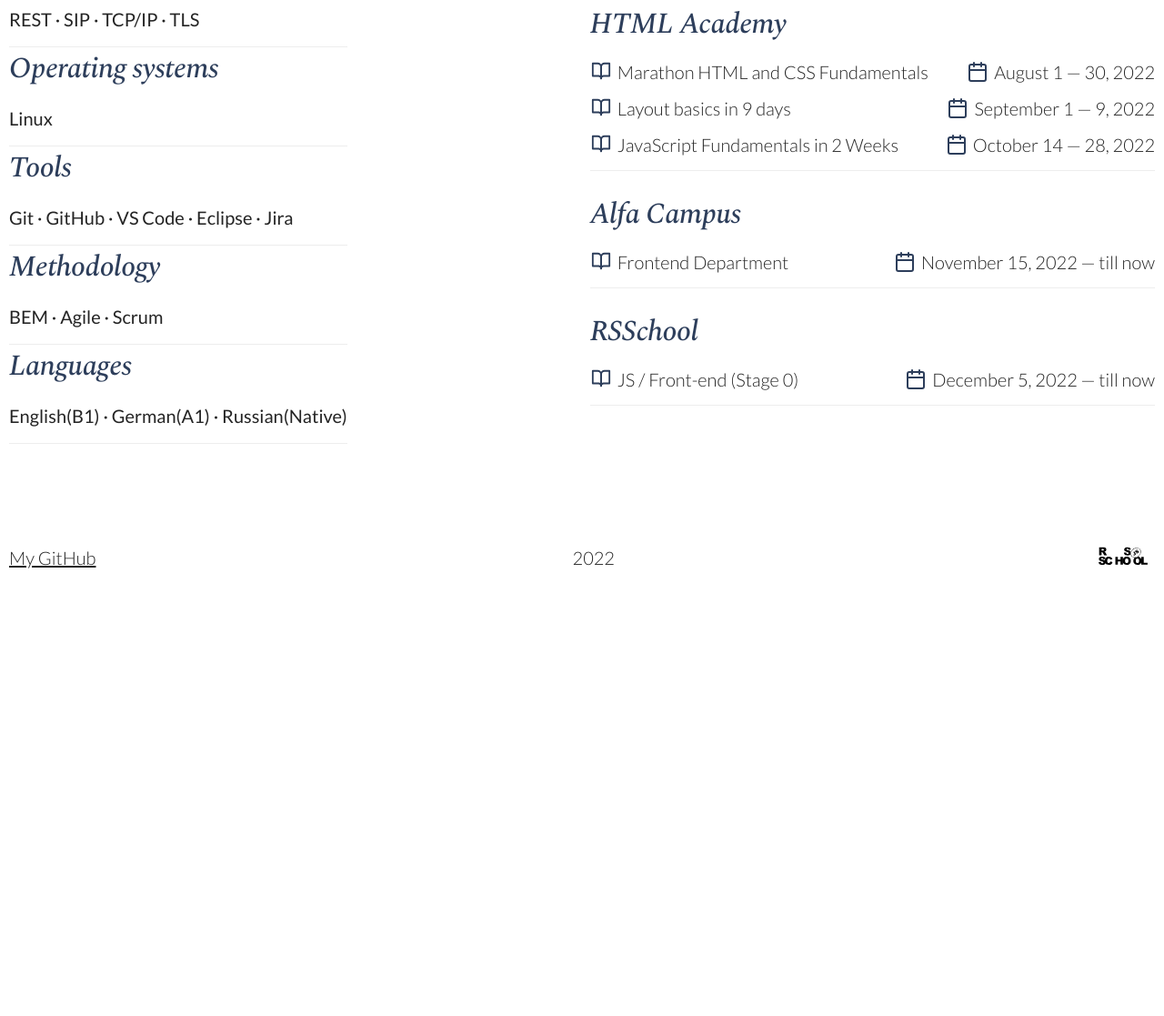
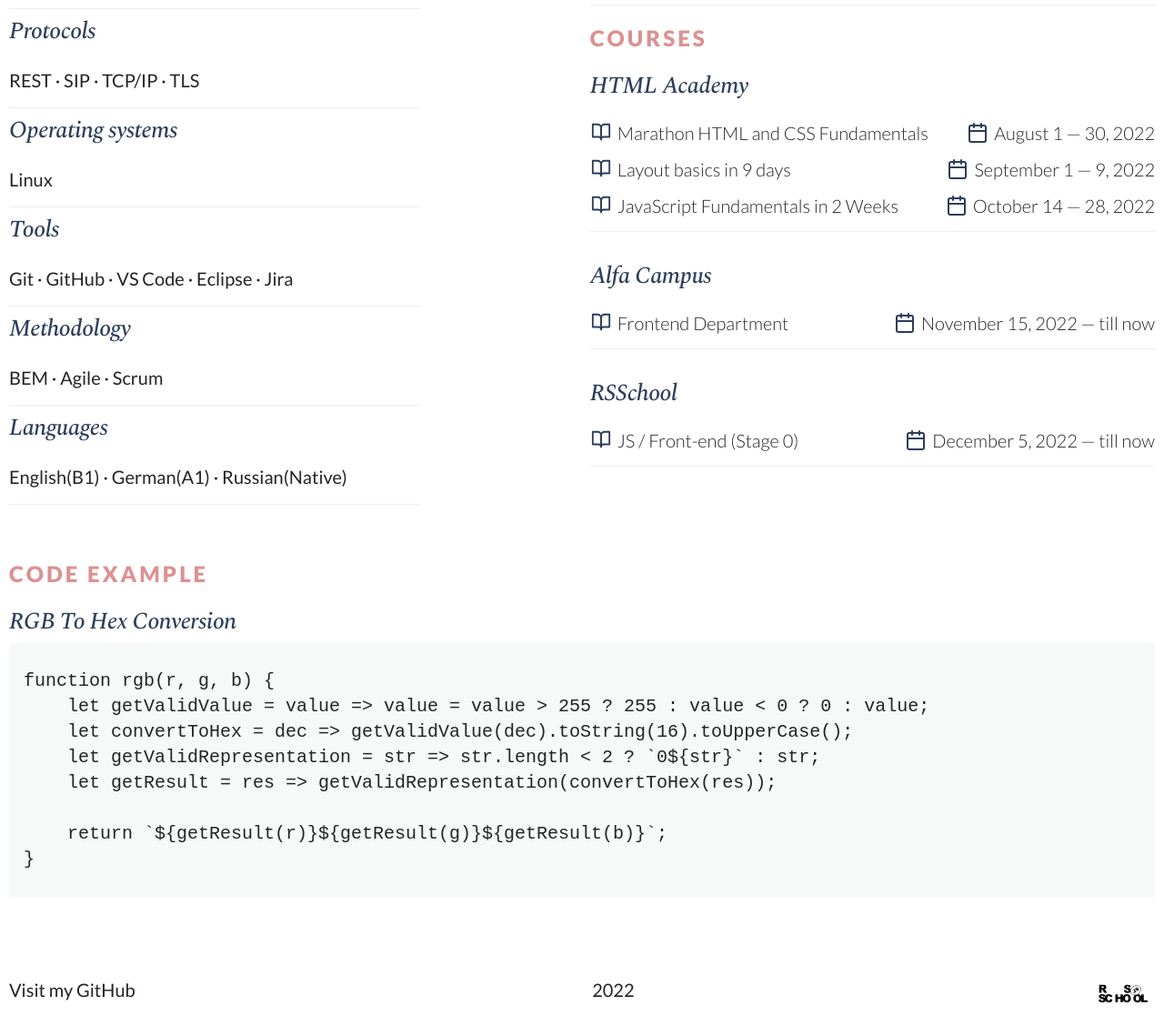
Before and after one commit to mrumyan/rsschool-cv, a plain HTML site: page index.html in a window 1280 px wide. Shown: the part 1510-2627 px from the top of the page at 91% size. Before the commit the page ends 2152 px from the top, so only its background shows below. Drawn offline with Linux system fonts and the light colour scheme.

Commit message:
feat: add Code Example section

```diff
--- a/index.html
+++ b/index.html
@@ -89,7 +89,8 @@
                     would gives me both visual results of my work and many opportunities of my growth. Frontend
                     development is a suitable choice for me.</p>
                 <p class="summary_about-me">From that moment on, I’ve started immersing in frontend development. I’ve
-                    started learning HTML and CSS through HTML Academy, FreeCodeCamp and RSSchool. I’d like to learn
+                    started learning HTML and CSS through HTML Academy, FreeCodeCamp and RSSchool. Also in November 2022
+                    I got into the Frontend Department in Alfa Campus where I've learning till now. I’d like to learn
                     JavaScript and React at a good level, create some interesting projects, finally become a frontend
                     developer and grow further in this field.</p>
             </section>
@@ -118,7 +119,7 @@
                     <div class="skills__list">
                         <div class="skills__item">
                             <h4 class="skills__title">Programming Languages</h4>
-                            <p class="skills__description body-font">HTML5 · CSS3 · JavaSctipt · Java</p>
+                            <p class="skills__description body-font">JavaSctipt · TypeScript · React · HTML5 · CSS3 · Java</p>
                         </div>
                         <div class="skills__item">
                             <h4 class="skills__title">Protocols</h4>
@@ -177,16 +178,20 @@
                         <div class="courses__list">
                             <h4 class="courses__subtitle">Alfa Campus</h4>
                             <div class="courses__item">
-                                <p class="courses__course-name courses__course-name-icon body-light-font">Frontend Department</p>
-                                <p class="courses__period courses__period-icon body-light-font">November 15, 2022 — till now</p>
+                                <p class="courses__course-name courses__course-name-icon body-light-font">Frontend
+                                    Department</p>
+                                <p class="courses__period courses__period-icon body-light-font">November 15, 2022 — till
+                                    now</p>
                             </div>
                         </div>
                         <div class="courses__list">
                             <h4 class="courses__subtitle">RSSchool</h4>
                             <div class="courses__item">
-                                <p class="courses__course-name courses__course-name-icon body-light-font">JS / Front-end (Stage 0)
+                                <p class="courses__course-name courses__course-name-icon body-light-font">JS / Front-end
+                                    (Stage 0)
                                 </p>
-                                <p class="courses__period courses__period-icon body-light-font">December 5, 2022 — till now</p>
+                                <p class="courses__period courses__period-icon body-light-font">December 5, 2022 — till
+                                    now</p>
                             </div>
                         </div>
                     </section>
@@ -194,17 +199,36 @@
             </div>
 
             <section class="projects" id="projects"></section>
-            <section class="code" id="code"></section>
+            <section class="code" id="code">
+                <h3 class="code__title">Code example</h3>
+                <div class="code_content">
+                    <h4 class="code__subtitle">RGB To Hex Conversion</h4>
+                    <pre class="content_solution"><code class="content_solution-code">
+function rgb(r, g, b) {
+    let getValidValue = value => value = value > 255 ? 255 : value < 0 ? 0 : value;
+    let convertToHex = dec => getValidValue(dec).toString(16).toUpperCase();
+    let getValidRepresentation = str => str.length < 2 ? `0${str}` : str;
+    let getResult = res => getValidRepresentation(convertToHex(res));
+
+    return `${getResult(r)}${getResult(g)}${getResult(b)}`;
+}
+                    </code></pre>
+                </div>
+                <pre></pre>
+            </section>
         </div>
     </main>
 
     <footer>
         <div class="wrapper">
             <ul class="footer-info">
-                <li class="footer-info_github"><a class="body-light-font" href="https://github.com/mrumyan" target="_blank">My GitHub</a></li>
-                <li class="footer-info_year body-light-font" >2022</li>
-                <li class="footer-info_school">
-                    <a class="body-light-font" href="https://rs.school/js/" target="_blank">
+                <li class="footer-info_item">
+                    <a class="footer-info_link body-font" href="https://github.com/mrumyan" target="_blank">Visit my
+                        GitHub</a>
+                </li>
+                <li class="footer-info_item body-font">2022</li>
+                <li class="footer-info_item">
+                    <a class="footer-info_link" href="https://rs.school/js/" target="_blank">
                         <img src="assets/icons/rs_school_js.svg" alt="Rolling Scopes School icon" width="70"
                             height="20">
                     </a>
--- a/styles/style.css
+++ b/styles/style.css
@@ -91,7 +91,8 @@
     font-family: 'Lato';
     font-style: normal;
     font-weight: 900;
-    font-size: 1rem;
+    /* font-size: 1rem; */
+    font-size: 1.2rem;
     line-height: 1.2rem;
     letter-spacing: 0.15rem;
     text-transform: uppercase;
@@ -103,7 +104,7 @@
     font-family: 'Spectral';
     font-style: italic;
     font-weight: 500;
-    font-size: 1.6rem;
+    font-size: 1.3rem;
     line-height: 2.4rem;
     letter-spacing: -0.03rem;
     color: #2D3E5B;
@@ -187,6 +188,10 @@
     color: #2D3E5B;
 }
 
+.profile__subtitle {
+    font-size: 1rem;
+}
+
 /***CONTACTS***/
 .contacts {
     margin-top: 16px;
@@ -252,7 +257,7 @@
     padding-left: 16px;
     padding-right: 16px;
     margin-top: 24px;
-    margin-bottom: 24px;
+    margin-bottom: 40px;
     background-color: #F7F8F8;
 }
 
@@ -269,7 +274,7 @@
 
 /***EXPERIENCE***/
 .experience {
-    margin-bottom: 24px;
+    margin-bottom: 40px;
 }
 
 .experience__title,
@@ -277,7 +282,9 @@
 .education__title,
 .education_grade,
 .courses__title,
-.courses__subtitle {
+.courses__subtitle,
+.code__title,
+.code__subtitle {
     margin-bottom: 16px;
 }
 
@@ -380,6 +387,19 @@
     margin-bottom: 16px;
 }
 
+/***CODE***/
+.code__subtitle {
+    margin: 0;
+}
+
+.content_solution {
+    margin: 0;
+    padding: 0 16px;
+    background-color: #F7F8F8;
+    font-size: 1rem;
+    line-height: 1.4rem;
+}
+
 /***FOOTER***/
 .footer-info {
     display: flex;
@@ -388,3 +408,7 @@
     padding: 0;
     list-style: none;
 }
+
+.footer-info_link {
+    text-decoration: none;
+}
```
